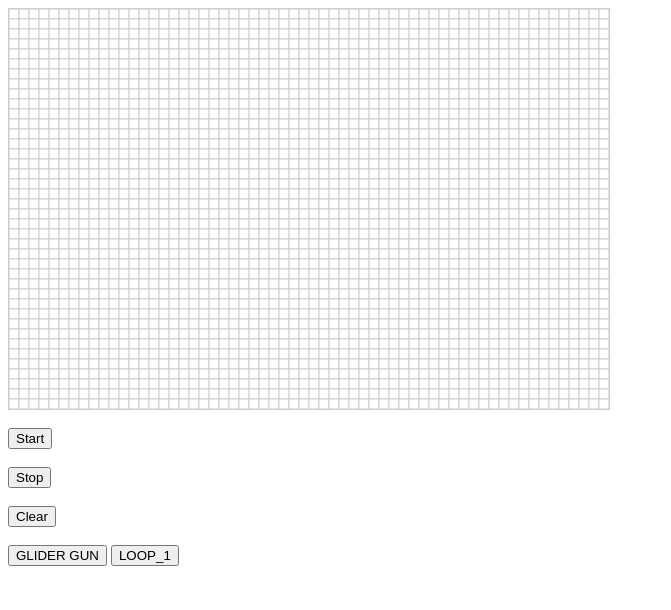
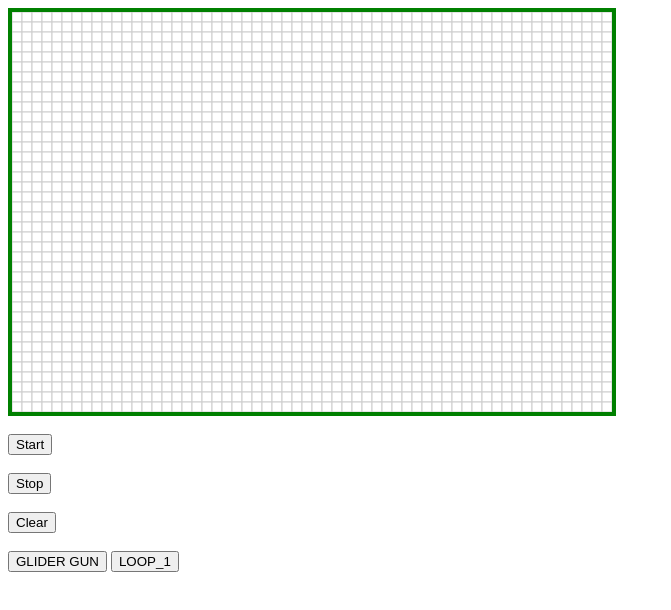
Before and after one commit to funretro/game-of-life, a plain HTML site: page index.html in a window 1280 px wide. Both pictures are taken after a click on the button "Start". Shown: the whole page, without its empty margins (0-671 px from the left). Drawn offline with Linux system fonts and the light colour scheme.

Commit message:
Add border state

```diff
--- a/index.html
+++ b/index.html
@@ -7,7 +7,7 @@
       width="600"
       height="400"
       id="myCanvas"
-      style="border: 1px solid #ccc"
+      style="border: 4px solid #ccc"
     >
     </canvas>
     <br /><br />
--- a/script.js
+++ b/script.js
@@ -10,7 +10,6 @@ var context = canvas.getContext("2d");
 var matrix;
 
 function initializeMatrix() {
-  console.log(1231231);
   matrix = new Array(cellsPerRow).fill(0);
 
   for (var [columnIndex, column] of matrix.entries()) {
@@ -111,10 +110,14 @@ function start() {
     printMatrix();
     process();
   }, 100);
+
+  document.getElementById("myCanvas").style.border = "4px solid green";
 }
 
 function stop() {
   clearInterval(interval);
+
+  document.getElementById("myCanvas").style.border = "4px solid #ccc";
 }
 
 canvas.addEventListener("click", function (event) {
```
